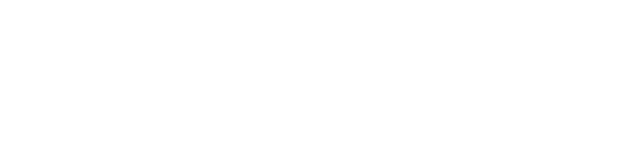
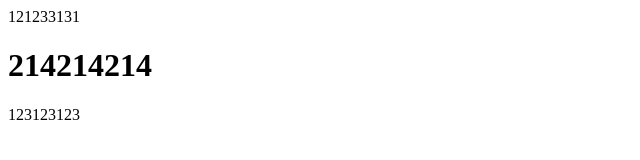
Before and after one commit to kitaminary/project-123, a plain HTML site: page index.html in a window 1280 px wide. Shown: the whole page, without its empty margins (0-640 px from the left). Drawn offline with Linux system fonts and the light colour scheme.

Commit message:
add some text to header

```diff
--- a/index.html
+++ b/index.html
@@ -8,9 +8,9 @@
 </head>
 <body>
     <header>
-        <nav></nav>
-        <h1></h1>
-        <p></p>
+        <nav>121233131</nav>
+        <h1>214214214</h1>
+        <p>123123123</p>
     </header>
     <main>
 
```
